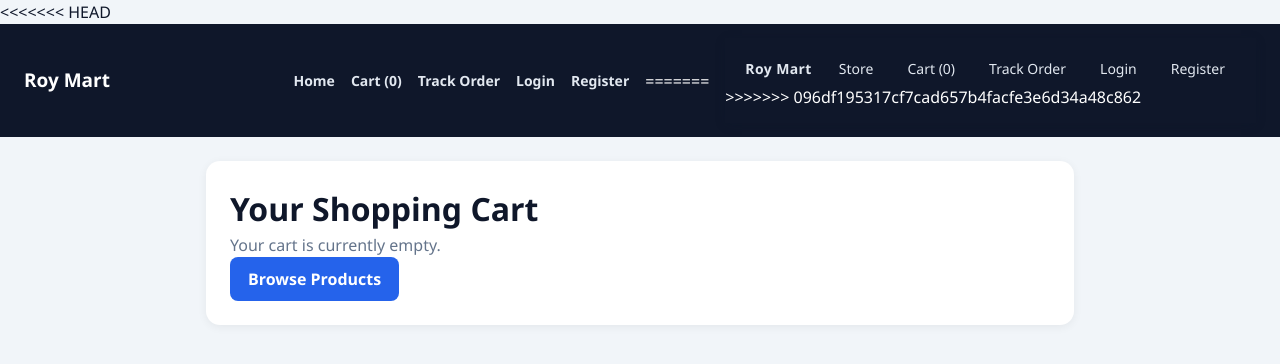
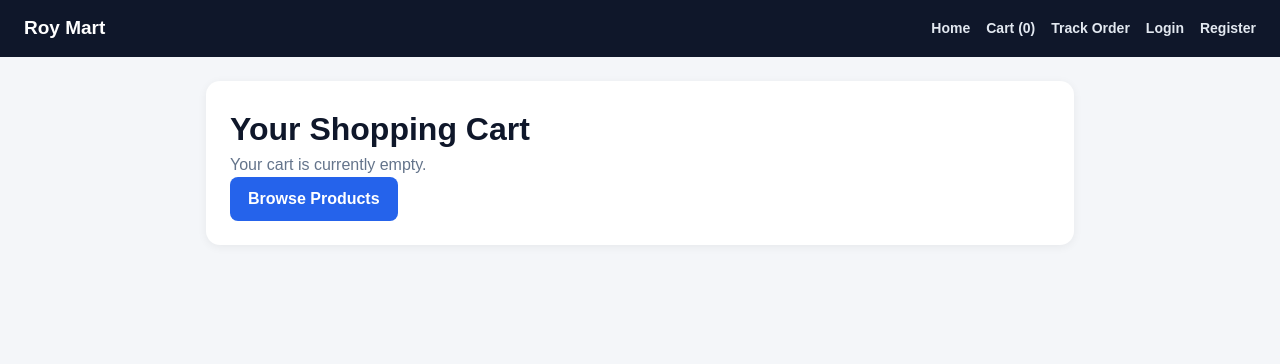
Before and after one commit to royalroushanroy1914168-cloud/E-commerce, a Flask app: page /cart in a window 1280 px wide. Shown: the top 364 px of the page. Run offline with Flask 3, Linux system fonts and the light colour scheme.

Commit message:
Refactor HTML structure and update user roles

```diff
--- a/templates/base.html
+++ b/templates/base.html
@@ -1,7 +1,6 @@
 <!DOCTYPE html>
 <html lang="en">
 <head>
-<<<<<<< HEAD
   <meta charset="UTF-8">
   <meta name="viewport" content="width=device-width, initial-scale=1.0">
   <title>{% block title %}Roy Mart – Smart Shopping Store{% endblock %}</title>
@@ -45,6 +44,11 @@
       align-items: center;
       flex-wrap: wrap;
     }
+    .user-badge {
+      font-size: 13px;
+      font-weight: 600;
+      color: #cbd5e1;
+    }
     .flash-wrap {
       max-width: 1180px;
       margin: 16px auto 0;
@@ -74,57 +78,22 @@
       <a href="{{ url_for('track_order') }}">Track Order</a>
       {% if session.get('user_id') %}
         {% if session.get('role') == 'seller' and session.get('user_email') == 'sell1' %}
-          <a href="{{ url_for('admin_dashboard') }}">Admin Panel</a>
+          <a href="{{ url_for('admin_dashboard') }}">Master Admin (sell1)</a>
         {% elif session.get('role') == 'seller' %}
-          <a href="{{ url_for('seller_dashboard', seller_id=session.get('user_id')) }}">Seller Panel</a>
+          <a href="{{ url_for('seller_dashboard', seller_id=session.get('user_id')) }}">Seller Dashboard #{{ session.get('user_id') }}</a>
         {% elif session.get('role') == 'helpdesk' %}
-          <a href="{{ url_for('help_center_dashboard') }}">Help Desk</a>
+          <a href="{{ url_for('help_center_dashboard') }}">Help Center</a>
         {% else %}
-          <a href="{{ url_for('customer_dashboard', user_id=session.get('user_id')) }}">My Account</a>
+          <a href="{{ url_for('customer_dashboard', user_id=session.get('user_id')) }}">Customer Dashboard #{{ session.get('user_id') }}</a>
+        {% endif %}
+        {% if session.get('user_name') %}
+          <span class="user-badge">{{ session.get('user_name') }}</span>
         {% endif %}
         <a href="{{ url_for('logout') }}">Logout</a>
       {% else %}
         <a href="{{ url_for('login') }}">Login</a>
         <a href="{{ url_for('register') }}">Register</a>
       {% endif %}
-=======
-    <meta charset="UTF-8">
-    <meta name="viewport" content="width=device-width, initial-scale=1.0">
-    <title>Roy Mart — Smart Shopping Store</title>
-    <link rel="stylesheet" href="{{ url_for('static', filename='css/style.css') }}">
-</head>
-<body>
-    <nav class="navbar">
-        <div class="nav-container">
-            <a href="{{ url_for('index') }}" class="nav-brand">Roy Mart</a>
-            <div class="nav-links">
-                <a href="{{ url_for('index') }}">Store</a>
-                <a href="{{ url_for('view_cart') }}">Cart ({{ session.get('cart')|length if session.get('cart') else 0 }})</a>
-                <a href="{{ url_for('track_order') }}">Track Order</a>
-
-                {% if session.get('user_id') %}
-                    {% if session.get('user_email') == 'sell1' %}
-                        <a href="{{ url_for('admin_dashboard') }}">Master Admin (sell1)</a>
-                    {% elif session.get('role') == 'seller' %}
-                        <a href="{{ url_for('seller_dashboard', seller_id=session.get('user_id')) }}">
-                            Seller Dashboard #{{ session.get('user_id') }}
-                        </a>
-                    {% elif session.get('role') == 'helpdesk' %}
-                        <a href="{{ url_for('help_center_dashboard') }}">Help Center</a>
-                    {% else %}
-                        <a href="{{ url_for('customer_dashboard', user_id=session.get('user_id')) }}">
-                            Customer Dashboard #{{ session.get('user_id') }}
-                        </a>
-                    {% endif %}
-                    <span class="user-badge">{{ session.get('user_name') }}</span>
-                    <a href="{{ url_for('logout') }}" class="btn-logout">Logout</a>
-                {% else %}
-                    <a href="{{ url_for('login') }}">Login</a>
-                    <a href="{{ url_for('register') }}">Register</a>
-                {% endif %}
-            </div>
-        </div>
->>>>>>> 096df195317cf7cad657b4facfe3e6d34a48c862
     </nav>
   </header>
 
```
